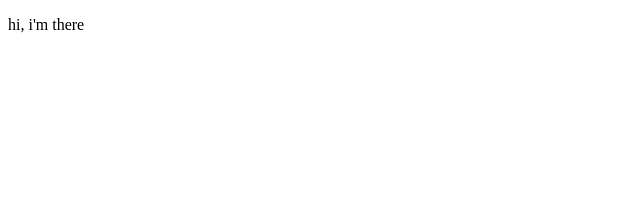
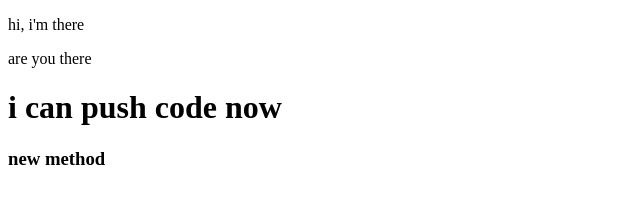
Before and after one commit to mdramim1235/my-second-repo, a plain HTML site: page index.html in a window 1280 px wide. Shown: the whole page, without its empty margins (0-640 px from the left). Drawn offline with Linux system fonts and the light colour scheme.

```diff
--- a/index.html
+++ b/index.html
@@ -8,6 +8,8 @@
 </head>
 <body>
     <p>hi, i'm there</p>
-
+    <p>are you there</p>
+    <h1>i can push code now</h1>
+    <h3>new method</h3>
 </body>
 </html>
```
